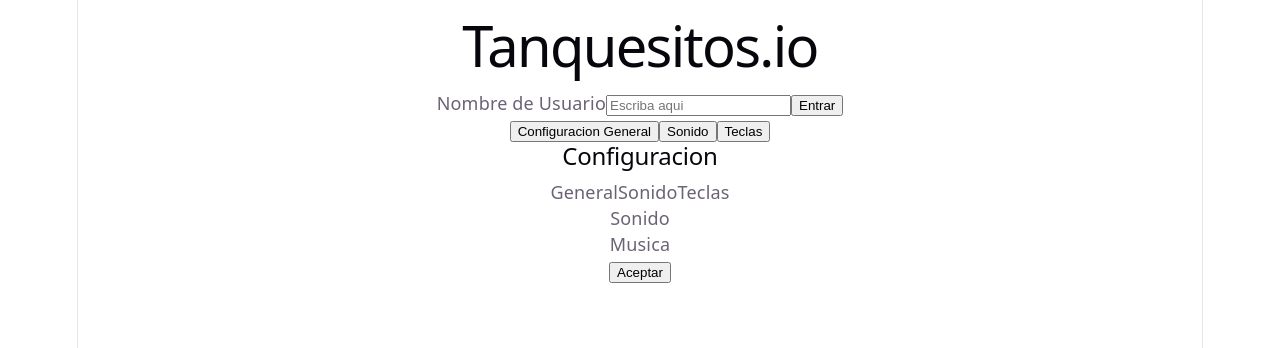
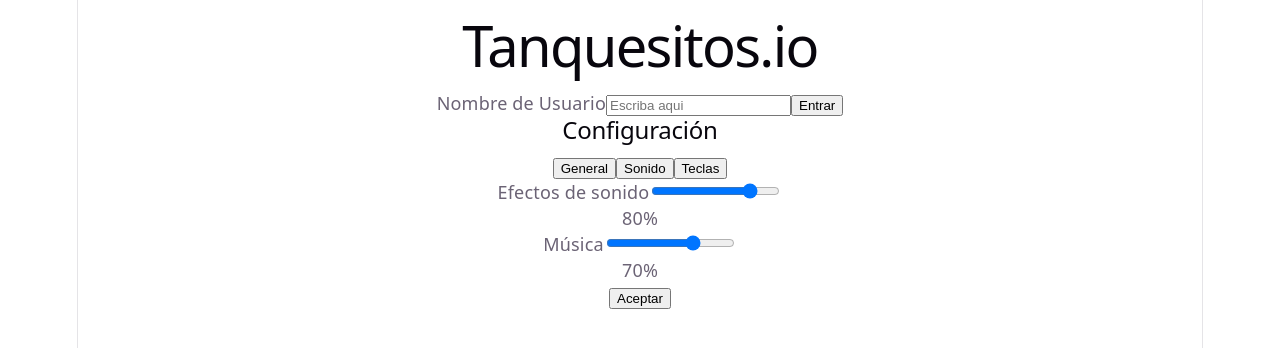
Before and after one commit to KillerYZK/Tanquesito.io, a React (Vite) app: page / in a window 1280 px wide. Both pictures are taken after a click on the button "Sonido". Shown: the top 348 px of the page. Built offline with nearby package versions, Linux system fonts and the light colour scheme.

Commit message:
Menus arreglados
Todo los cambios para poder hacer que en app.jsx se pueda mover cosas como volumens accion y otras cosas ademas del html del msimo

```diff
--- a/src/App.jsx
+++ b/src/App.jsx
@@ -1,8 +1,12 @@
-import { useState } from "react";
+import { useEffect, useState } from "react";
 
 export default function Tanquesitos() {
-  const [modal, setModal] = useState(null); // null | 'diseno' | 'general' | 'sonido' | 'teclas'
+  const [modalVisible, setModalVisible] = useState(false);
+  const [activeTab, setActiveTab] = useState("general");
   const [usuario, setUsuario] = useState("");
+  const [selectedColor, setSelectedColor] = useState("#29b6e8");
+  const [soundVolume, setSoundVolume] = useState(80);
+  const [musicVolume, setMusicVolume] = useState(70);
 
   const colores = [
     "#29b6e8", "#e8392e", "#3aa845", "#f0d018", "#f29420", "#e23ec0",
@@ -11,19 +15,106 @@ export default function Tanquesitos() {
   ];
 
   const teclas = [
-    ["W", "Mover hacia adelante"],
-    ["D", "Mover hacia a la derecha"],
-    ["S", "Mover hacia atras"],
-    ["LMB", "Disparar"],
-    ["A", "Mover hacia a la izquierda"],
-    ["ESC", "Salir al menu"],
-    ["Z", "Stats"],
-    ["M", "Mapa"],
-    ["Tab", "Lista de jugadores"],
-    ["V", "Chat"],
+    ["[W]", "  Mover hacia adelante"],
+    ["[D]", "  Mover hacia la derecha"],
+    ["[S]", "  Mover hacia atrás"],
+    ["[A]", "  Mover hacia la izquierda"],
+    ["[LMB]", "  Disparar"],
   ];
 
-  const cerrar = () => setModal(null);
+  useEffect(() => {
+    if (!modalVisible) return;
+
+    const handleEsc = (event) => {
+      if (event.key === "Escape") {
+        setModalVisible(false);
+      }
+    };
+
+    window.addEventListener("keydown", handleEsc);
+    return () => window.removeEventListener("keydown", handleEsc);
+  }, [modalVisible]);
+
+  const abrirModal = (tab) => {
+    setActiveTab(tab);
+    setModalVisible(true);
+  };
+
+  const cerrarModal = () => setModalVisible(false);
+
+  const renderTabContent = () => {
+    if (activeTab === "general") {
+      return (
+        <>
+          <h3 className="modal-subtitle">Diseña tu tanque</h3>
+          <div className="colors-grid">
+            {colores.map((color, index) => (
+              <button
+                key={index}
+                type="button"
+                className={`color-box ${selectedColor === color ? "selected" : ""}`}
+                style={{ backgroundColor: color }}
+                onClick={() => setSelectedColor(color)}
+                aria-label={`Seleccionar color ${color}`}
+              />
+            ))}
+          </div>
+          <div className="tank-preview">
+            <div className="tank-display" style={{ backgroundColor: selectedColor }} />
+          </div>
+
+          <h3 className="modal-subtitle">Otras configuraciones</h3>
+          <div className="options-grid">
+            <div className="option-box">Dificultad</div>
+            <div className="option-box">Velocidad</div>
+            <div className="option-box">Distancia de visión</div>
+            <div className="option-box">Brillo</div>
+          </div>
+        </>
+      );
+    }
+
+    if (activeTab === "sonido") {
+      return (
+        <>
+          <div className="slider-container">
+            <label className="slider-label">Efectos de sonido</label>
+            <input
+              type="range"
+              min="0"
+              max="100"
+              value={soundVolume}
+              onChange={(e) => setSoundVolume(Number(e.target.value))}
+            />
+            <div className="slider-value">{soundVolume}%</div>
+          </div>
+
+          <div className="slider-container">
+            <label className="slider-label">Música</label>
+            <input
+              type="range"
+              min="0"
+              max="100"
+              value={musicVolume}
+              onChange={(e) => setMusicVolume(Number(e.target.value))}
+            />
+            <div className="slider-value">{musicVolume}%</div>
+          </div>
+        </>
+      );
+    }
+
+    return (
+      <div className="keys-grid">
+        {teclas.map(([tecla, accion], index) => (
+          <div key={index} className="key-row">
+            <span className="key-label">{tecla}</span>
+            <span>{accion}</span>
+          </div>
+        ))}
+      </div>
+    );
+  };
 
   return (
     <div className="app-container">
@@ -43,7 +134,7 @@ export default function Tanquesitos() {
             if (usuario.trim() === "") {
               alert("Por favor, ingresa un nombre de usuario");
             } else {
-              setModal("mapa");
+              abrirModal("general");
             }
           }}
           className="btn btn-primary"
@@ -52,117 +143,53 @@ export default function Tanquesitos() {
         </button>
       </div>
 
-      <div className="options-container">
-        <button onClick={() => setModal("general")} className="btn-option">
-          Configuracion General
-        </button>
-        <button onClick={() => setModal("sonido")} className="btn-option">
-          Sonido
-        </button>
-        <button onClick={() => setModal("teclas")} className="btn-option">
-          Teclas
-        </button>
-      </div>
-
-
-      {modal === "general" && (
-        <div className="modal-overlay">
-          <div className="modal modal-sky">
-            <h2 className="modal-title">Configuracion</h2>
-            <div className="modal-content">
-              <div className="tabs">
-                <span className="tab active" onClick={() => setModal("general")}>General</span>
-                <span className="tab" onClick={() => setModal("sonido")}>Sonido</span>
-                <span className="tab" onClick={() => setModal("teclas")}>Teclas</span>
-              </div>
-
-              <h3 style={{ marginTop: "20px" }}>Diseña tu Tanque</h3>
-              <div className="colors-grid">
-                {colores.map((c, i) => (
-                  <div key={i} className="color-box" style={{ backgroundColor: c }} />
-                ))}
-              </div>
-              <div className="tank-preview">
-                <div className="tank-display" />
-              </div>
-
-              <h3 style={{ marginTop: "20px" }}>Otras Configuraciones</h3>
-              <div className="colors-grid" style={{ gridTemplateColumns: "repeat(2, 1fr)" }}>
-                <div className="color-box" style={{ height: "28px", backgroundColor: "#d1d5db" }} />
-                <div className="color-box" style={{ height: "28px", backgroundColor: "#d1d5db" }} />
-                <div className="color-box" style={{ height: "28px", backgroundColor: "#d1d5db" }} />
-                <div className="color-box" style={{ height: "28px", backgroundColor: "#d1d5db" }} />
-                <div className="color-box" style={{ height: "28px", backgroundColor: "#d1d5db" }} />
-                <div />
-                <div className="color-box" style={{ height: "28px", backgroundColor: "#d1d5db" }} />
-              </div>
-              <div className="action-button-container">
-                <button onClick={cerrar} className="btn-accept">
-                  Aceptar
-                </button>
-              </div>
-            </div>
-          </div>
+      {!modalVisible && (
+        <div className="options-container">
+          <button type="button" onClick={() => abrirModal("general")} className="btn-option">
+            Configuración
+          </button>
+          <button type="button" onClick={() => abrirModal("sonido")} className="btn-option">
+            Sonido
+          </button>
+          <button type="button" onClick={() => abrirModal("teclas")} className="btn-option">
+            Teclas
+          </button>
         </div>
       )}
 
-      {/* Pantalla 3: Configuracion Sonido */}
-      {modal === "sonido" && (
-        <div className="modal-overlay">
-          <div className="modal modal-sky">
-            <h2 className="modal-title">Configuracion</h2>
+      {modalVisible && (
+        <div className="modal-overlay" onClick={cerrarModal}>
+          <div className="modal modal-sky" onClick={(event) => event.stopPropagation()}>
+            <h2 className="modal-title">Configuración</h2>
             <div className="modal-content">
               <div className="tabs">
-                <span className="tab" onClick={() => setModal("general")}>General</span>
-                <span className="tab active" onClick={() => setModal("sonido")}>Sonido</span>
-                <span className="tab" onClick={() => setModal("teclas")}>Teclas</span>
+                <button
+                  type="button"
+                  className={`tab ${activeTab === "general" ? "active" : ""}`}
+                  onClick={() => setActiveTab("general")}
+                >
+                  General
+                </button>
+                <button
+                  type="button"
+                  className={`tab ${activeTab === "sonido" ? "active" : ""}`}
+                  onClick={() => setActiveTab("sonido")}
+                >
+                  Sonido
+                </button>
+                <button
+                  type="button"
+                  className={`tab ${activeTab === "teclas" ? "active" : ""}`}
+                  onClick={() => setActiveTab("teclas")}
+                >
+                  Teclas
+                </button>
               </div>
 
-              <label className="slider-label">Sonido</label>
-              <div
-                className="slider"
-                style={{ background: "linear-gradient(to right, #639922 80%, #ccc 80%)" }}
-              />
-
-              <label className="slider-label">Musica</label>
-              <div
-                className="slider"
-                style={{ background: "linear-gradient(to right, #639922 80%, #ccc 80%)" }}
-              />
+              {renderTabContent()}
 
               <div className="action-button-container">
-                <button onClick={cerrar} className="btn-accept">
-                  Aceptar
-                </button>
-              </div>
-            </div>
-          </div>
-        </div>
-      )}
-
-      {/* Pantalla 4: Configuracion Teclas */}
-      {modal === "teclas" && (
-        <div className="modal-overlay">
-          <div className="modal modal-sky teclas">
-            <h2 className="modal-title">Configuracion</h2>
-            <div className="modal-content">
-              <div className="tabs">
-                <span className="tab" onClick={() => setModal("general")}>General</span>
-                <span className="tab" onClick={() => setModal("sonido")}>Sonido</span>
-                <span className="tab active" onClick={() => setModal("teclas")}>Teclas</span>
-              </div>
-
-              <div className="keys-grid">
-                {teclas.map(([tecla, accion], i) => (
-                  <div key={i} className="key-row">
-                    <span className="key-label">{tecla}</span>
-                    {accion}
-                  </div>
-                ))}
-              </div>
-
-              <div className="action-button-container">
-                <button onClick={cerrar} className="btn-accept">
+                <button onClick={cerrarModal} className="btn-accept">
                   Aceptar
                 </button>
               </div>
```
